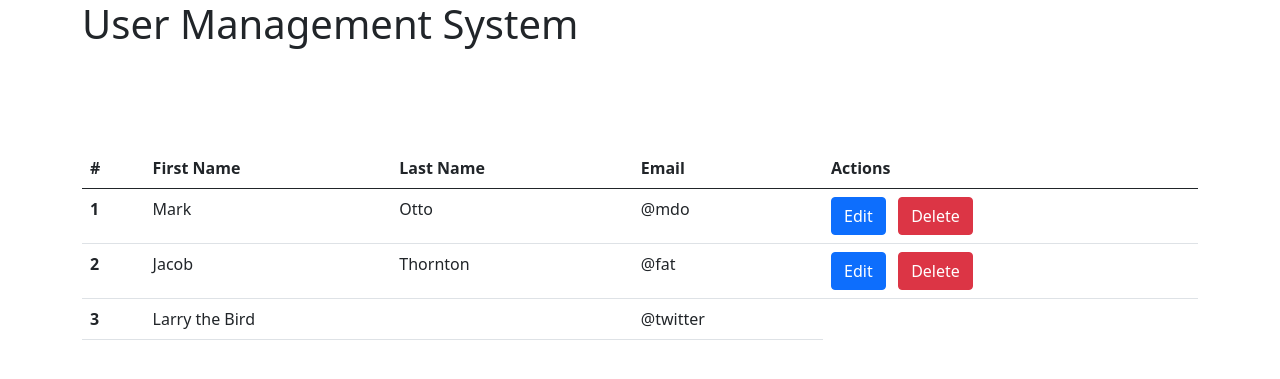
After one commit to kavindacena99/yt-tutorial-php, a PHP site: page /view.php in a window 1280 px wide. The commit adds this page. Shown: the top 379 px of the page. Run offline with PHP 8.4, Linux system fonts and the light colour scheme.

Commit message:
something ok

```diff
--- a/connection.php
+++ b/connection.php
@@ -6,9 +6,9 @@
 
     $connection = mysqli_connect($hostname,$username,$password,$database);
 
-    if(isset($connection)){
-        echo "connected";
-    }else{
-        echo "Not connected";
-    }
+    //if(isset($connection)){
+    //    echo "connected";
+    //}else{
+    //    echo "Not connected";
+    //}
 ?>
--- a/signup.php
+++ b/signup.php
@@ -33,7 +33,7 @@
 </head>
 <body>
     <div class="container">
-        <form method="post" action="signup.php" class="col-md-5" style="margin-top: 150px;margin-left:100px">
+        <form method="post" action="signup.php" class="col-md-5" style="margin-top: 130px;margin-left:100px">
         <div class="mb-3">
             <label for="exampleInputEmail1" class="form-label">Email address</label>
             <input type="email" name="mail" class="form-control" id="exampleInputEmail1" aria-describedby="emailHelp">
@@ -57,6 +57,8 @@
         </div>
         <button type="submit" name="sign" class="btn btn-primary">Sign Up</button>
         </form>
+
+        <h5 style="margin-left: 100px;">Already Registered? <a style="text-decoration: none;" href="index.php">Log Now</a></h4>
     </div>
 </body>
 </html>
--- /dev/null
+++ b/view.php
@@ -0,0 +1,50 @@
+<?php
+    require_once 'connection.php';
+?>
+
+<!DOCTYPE html>
+<html lang="en">
+<head>
+    <meta charset="UTF-8">
+    <meta name="viewport" content="width=device-width, initial-scale=1.0">
+    <title>View Page</title>
+    <link href="https://cdn.jsdelivr.net/npm/bootstrap@5.0.2/dist/css/bootstrap.min.css" rel="stylesheet" integrity="sha384-EVSTQN3/azprG1Anm3QDgpJLIm9Nao0Yz1ztcQTwFspd3yD65VohhpuuCOmLASjC" crossorigin="anonymous">
+</head>
+<body>
+    <div class="container">
+        <h1>User Management System</h1>
+        <table class="table" style="margin-top: 100px;">
+        <thead>
+            <tr>
+            <th scope="col">#</th>
+            <th scope="col">First Name</th>
+            <th scope="col">Last Name</th>
+            <th scope="col">Email</th>
+            <th scope="col">Actions</th>
+            </tr>
+        </thead>
+        <tbody>
+            <tr>
+            <th scope="row">1</th>
+            <td>Mark</td>
+            <td>Otto</td>
+            <td>@mdo</td>
+            <td><button type="button" class="btn btn-primary">Edit</button> &nbsp; <button type="button" class="btn btn-danger">Delete</button></td>
+            </tr>
+            <tr>
+            <th scope="row">2</th>
+            <td>Jacob</td>
+            <td>Thornton</td>
+            <td>@fat</td>
+            <td><button type="button" class="btn btn-primary">Edit</button> &nbsp; <button type="button" class="btn btn-danger">Delete</button></td>
+            </tr>
+            <tr>
+            <th scope="row">3</th>
+            <td colspan="2">Larry the Bird</td>
+            <td>@twitter</td>
+            </tr>
+        </tbody>
+        </table>
+    </div>
+</body>
+</html>
```
Also changed, not shown: index.php (+47 -0 lines).
